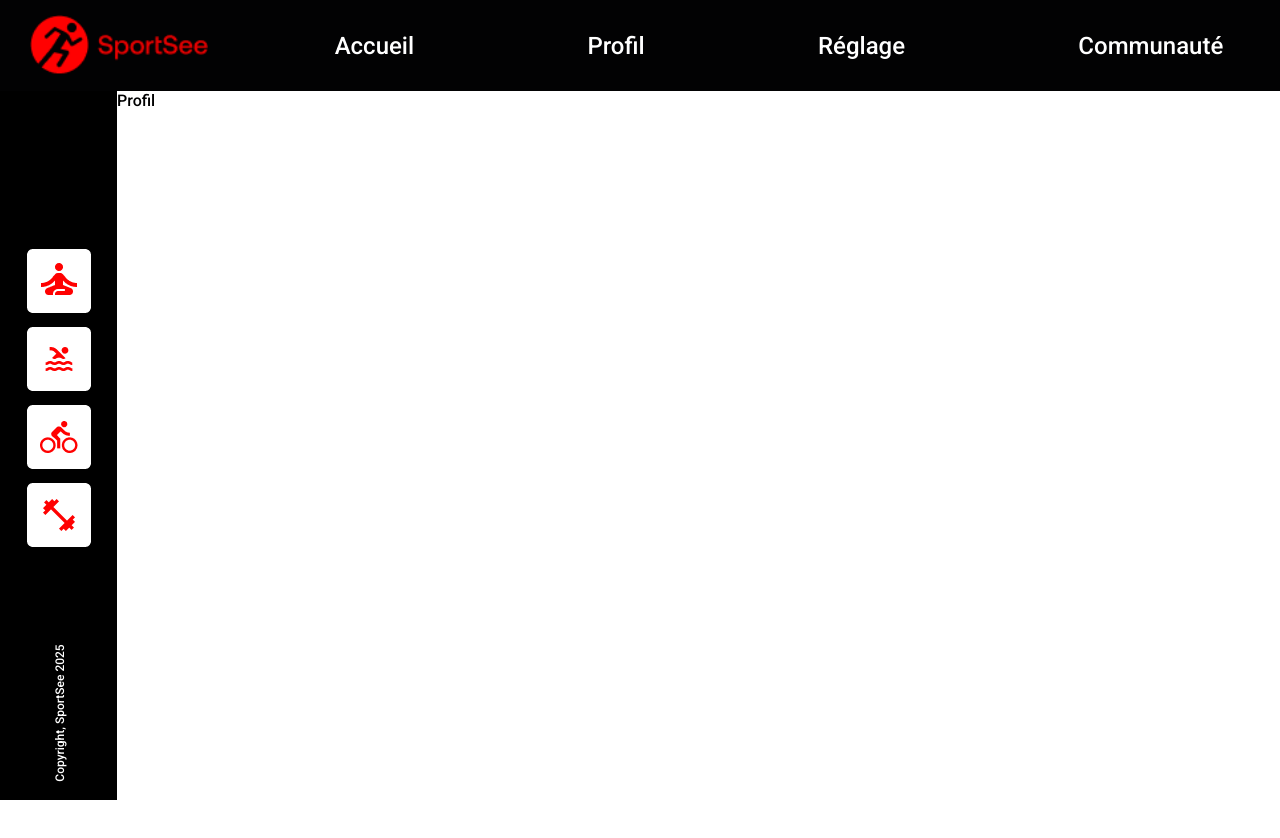
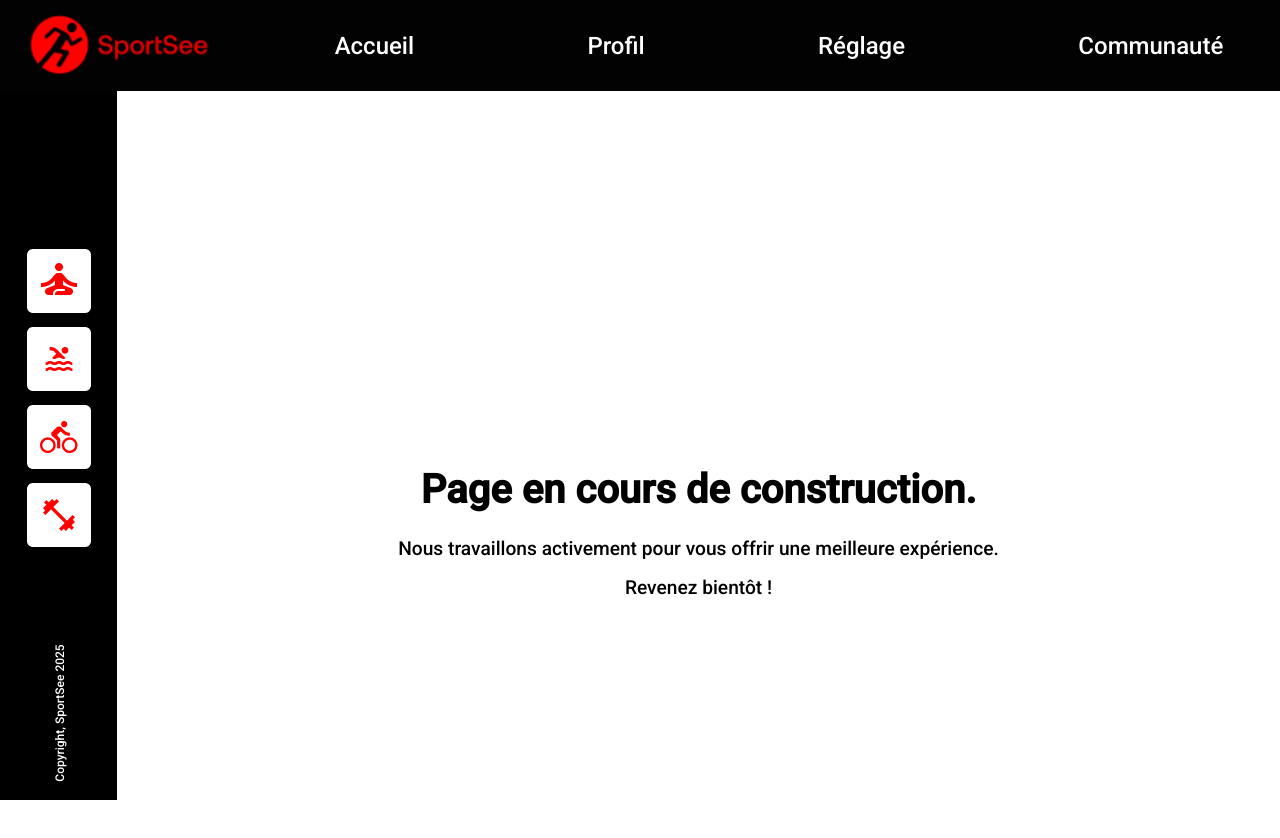
Before and after one commit to Benaldev/Projet-SportSee, a React (Vite) app: page /profil in a window 1280 px wide. Shown: the top 838 px of the page. Before the commit the page ends 800 px from the top, so only its background shows below. Built offline with nearby package versions, Linux system fonts and the light colour scheme.

Commit message:
comingsoon page

```diff
--- a/src/App.scss
+++ b/src/App.scss
@@ -5,6 +5,6 @@ body {
 }
 
 main {
-  margin-left: 117px;
+  padding-left: 117px;
   padding-top: 91px;
 }
--- a/src/pages/community/Community.jsx
+++ b/src/pages/community/Community.jsx
@@ -1,7 +1,16 @@
 import React from "react";
+import "./styles.scss";
 
 const Community = () => {
-  return <div>Community</div>;
+  return (
+    <div className="under-construction">
+      <h1> Page en cours de construction. </h1>
+      <p>
+        Nous travaillons activement pour vous offrir une meilleure expérience.
+      </p>
+      <p>Revenez bientôt !</p>
+    </div>
+  );
 };
 
 export default Community;
--- a/src/pages/home/Home.jsx
+++ b/src/pages/home/Home.jsx
@@ -1,4 +1,5 @@
 import React from "react";
+import "./styles.scss";
 
 export default function Home() {
   return <div>Home</div>;
--- a/src/pages/profil/Profil.jsx
+++ b/src/pages/profil/Profil.jsx
@@ -1,7 +1,16 @@
 import React from "react";
+import "./styles.scss";
 
 const Profil = () => {
-  return <div>Profil</div>;
+  return (
+    <div className="under-construction">
+      <h1> Page en cours de construction. </h1>
+      <p>
+        Nous travaillons activement pour vous offrir une meilleure expérience.
+      </p>
+      <p>Revenez bientôt !</p>
+    </div>
+  );
 };
 
 export default Profil;
--- a/src/pages/settings/Settings.jsx
+++ b/src/pages/settings/Settings.jsx
@@ -1,7 +1,16 @@
 import React from "react";
+import "./styles.scss";
 
 const Settings = () => {
-  return <div>Settings</div>;
+  return (
+    <div className="under-construction">
+      <h1> Page en cours de construction. </h1>
+      <p>
+        Nous travaillons activement pour vous offrir une meilleure expérience.
+      </p>
+      <p>Revenez bientôt !</p>
+    </div>
+  );
 };
 
 export default Settings;
--- a/src/pages/settings/styles.scss
+++ b/src/pages/settings/styles.scss
@@ -0,0 +1,20 @@
+.under-construction {
+  display: flex;
+  flex-direction: column;
+  justify-content: center;
+  align-items: center;
+  padding: 2rem;
+  text-align: center;
+  color: black;
+  height: 100vh;
+
+  h1 {
+    font-size: 2.5rem;
+    margin-bottom: 1rem;
+  }
+
+  p {
+    font-size: 1.2rem;
+    margin: 0.5rem 0;
+  }
+}
```
